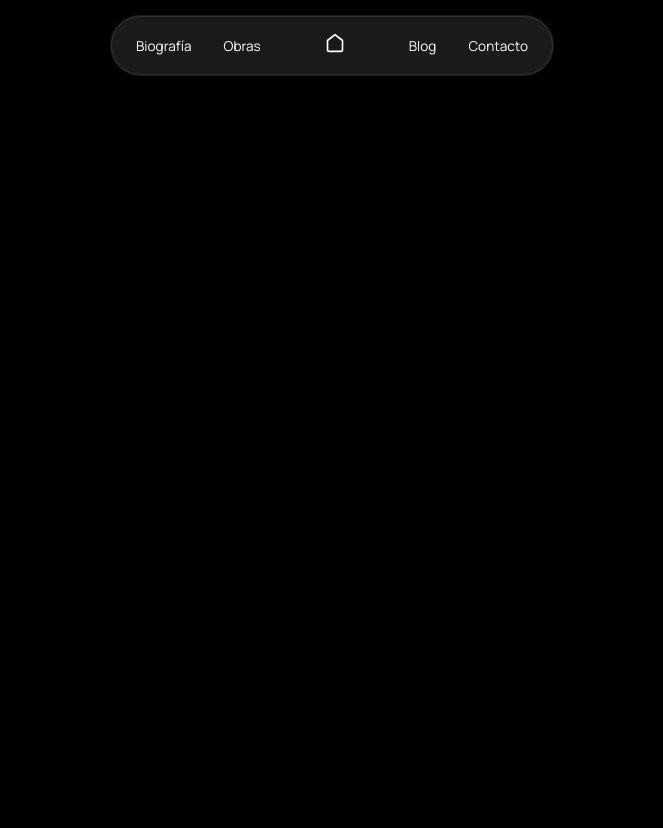
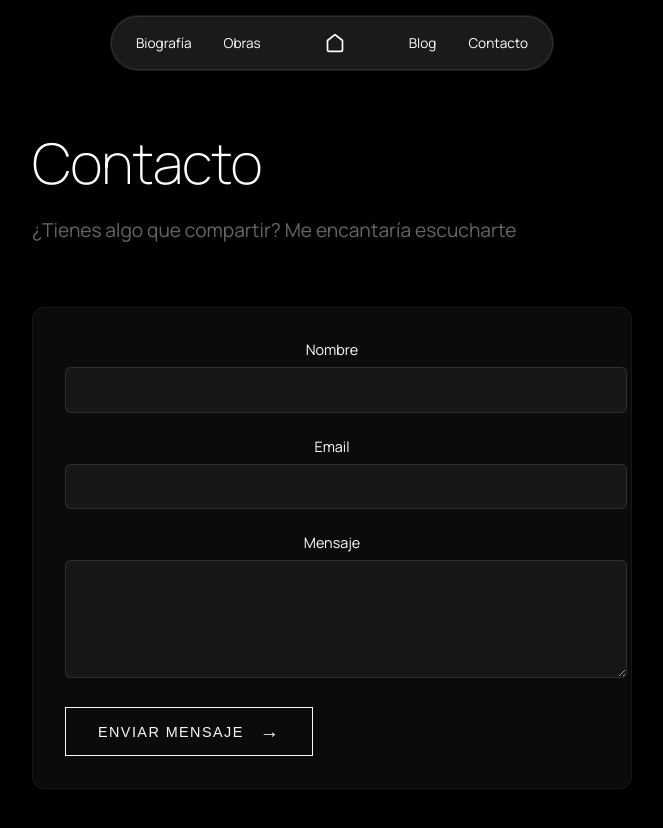
Before and after one commit to carlosrodmor/portfolio-chema, a Vue app: page /contacto in a window 1280 px wide. Shown: the top 828 px of the page, without its empty margins (308-971 px from the left). Built offline with nearby package versions, Linux system fonts and the light colour scheme.

Commit message:
Enhance Navbar styling and update router with new routes. Added flex display and alignment to Navbar for improved layout. Introduced new routes for Blog and Contacto, enhancing navigation options in the application.

```diff
--- a/src/components/Navbar.vue
+++ b/src/components/Navbar.vue
@@ -73,6 +73,9 @@ export default {
   font-size: 0.85rem;
   transition: opacity 0.3s ease;
   white-space: nowrap;
+  display: flex;
+  align-items: center;
+  height: 20px;
 }
 
 .nav-link:hover {
@@ -95,6 +98,8 @@ export default {
   margin: 0 1.5rem;
   padding: 0.5rem;
   transition: transform 0.5s ease-in-out;
+  display: flex;
+  align-items: center;
 }
 
 .home-icon:hover {
--- /dev/null
+++ b/src/components/blog/BlogHeader.vue
@@ -0,0 +1,49 @@
+<template>
+  <div class="blog-header fade-in">
+    <h1>Blog</h1>
+    <p>Reflexiones sobre literatura, tecnología y el occidente asturiano</p>
+  </div>
+</template>
+
+<style scoped>
+.blog-header {
+  text-align: left;
+  margin-bottom: 4rem;
+}
+
+h1 {
+  font-size: 3.5rem;
+  font-weight: 200;
+  margin: 0;
+  color: #ffffff;
+  letter-spacing: -1px;
+}
+
+p {
+  font-size: 1.2rem;
+  color: #666;
+  margin-top: 1rem;
+}
+
+.fade-in {
+  opacity: 0;
+  animation: fadeIn 1s ease-out forwards;
+}
+
+@keyframes fadeIn {
+  from {
+    opacity: 0;
+    transform: translateY(20px);
+  }
+  to {
+    opacity: 1;
+    transform: translateY(0);
+  }
+}
+
+@media (max-width: 768px) {
+  h1 {
+    font-size: 2.5rem;
+  }
+}
+</style>
--- /dev/null
+++ b/src/components/blog/BlogPosts.vue
@@ -0,0 +1,105 @@
+<template>
+  <div class="blog-posts">
+    <article v-for="(post, index) in posts" :key="index" class="post-card fade-in" :style="{ animationDelay: `${index * 0.2}s` }">
+      <div class="post-date">{{ post.date }}</div>
+      <h2>{{ post.title }}</h2>
+      <p>{{ post.excerpt }}</p>
+      <div class="post-tags">
+        <span v-for="tag in post.tags" :key="tag" class="tag">{{ tag }}</span>
+      </div>
+    </article>
+  </div>
+</template>
+
+<script>
+export default {
+  name: 'BlogPosts',
+  data() {
+    return {
+      posts: [
+        {
+          title: 'La importancia de preservar el dialecto occidental',
+          excerpt: 'Reflexiones sobre la conservación de nuestra lengua y su importancia en la identidad cultural.',
+          date: 'Mayo 15, 2024',
+          tags: ['Literatura', 'Cultura']
+        },
+        {
+          title: 'Tecnología y tradición: un balance necesario',
+          excerpt: 'Cómo la modernidad puede convivir con nuestras raíces culturales.',
+          date: 'Abril 28, 2024',
+          tags: ['Tecnología', 'Sociedad']
+        }
+      ]
+    }
+  }
+}
+</script>
+
+<style scoped>
+.blog-posts {
+  display: flex;
+  flex-direction: column;
+  gap: 2rem;
+}
+
+.post-card {
+  background: rgba(17, 17, 17, 0.7);
+  padding: 2rem;
+  border-radius: 12px;
+  border: 1px solid rgba(255, 255, 255, 0.05);
+  transition: all 0.4s ease;
+}
+
+.post-card:hover {
+  transform: translateY(-5px);
+  background: rgba(17, 17, 17, 0.8);
+}
+
+.post-date {
+  color: #666;
+  font-size: 0.9rem;
+  margin-bottom: 1rem;
+}
+
+h2 {
+  color: #ffffff;
+  font-size: 1.8rem;
+  font-weight: 300;
+  margin-bottom: 1rem;
+}
+
+p {
+  color: #999;
+  line-height: 1.6;
+  margin-bottom: 1.5rem;
+}
+
+.post-tags {
+  display: flex;
+  gap: 0.5rem;
+}
+
+.tag {
+  background: rgba(255, 255, 255, 0.1);
+  padding: 0.3rem 0.8rem;
+  border-radius: 20px;
+  font-size: 0.8rem;
+  color: #666;
+}
+
+.fade-in {
+  opacity: 0;
+  animation: fadeIn 0.8s ease-out forwards;
+}
+
+@keyframes fadeIn {
+  from {
+    opacity: 0;
+    transform: translateY(20px);
+  }
+  to {
+    opacity: 1;
+    transform: translateY(0);
+  }
+}
+</style>
--- /dev/null
+++ b/src/components/contacto/ContactForm.vue
@@ -0,0 +1,128 @@
+<template>
+  <form class="contact-form fade-in" @submit.prevent="handleSubmit">
+    <div class="form-group">
+      <label for="nombre">Nombre</label>
+      <input type="text" id="nombre" v-model="formData.nombre" required />
+    </div>
+
+    <div class="form-group">
+      <label for="email">Email</label>
+      <input type="email" id="email" v-model="formData.email" required />
+    </div>
+
+    <div class="form-group">
+      <label for="mensaje">Mensaje</label>
+      <textarea id="mensaje" v-model="formData.mensaje" rows="5" required></textarea>
+    </div>
+
+    <button type="submit" class="submit-button">
+      Enviar mensaje
+      <span class="arrow">→</span>
+    </button>
+  </form>
+</template>
+
+<script>
+export default {
+  name: 'ContactForm',
+  data() {
+    return {
+      formData: {
+        nombre: '',
+        email: '',
+        mensaje: ''
+      }
+    }
+  },
+  methods: {
+    handleSubmit() {
+      // Aquí iría la lógica para enviar el formulario
+      console.log('Formulario enviado:', this.formData)
+    }
+  }
+}
+</script>
+
+<style scoped>
+.contact-form {
+  background: rgba(17, 17, 17, 0.7);
+  padding: 2rem;
+  border-radius: 12px;
+  border: 1px solid rgba(255, 255, 255, 0.05);
+}
+
+.form-group {
+  margin-bottom: 1.5rem;
+}
+
+label {
+  display: block;
+  color: #fff;
+  margin-bottom: 0.5rem;
+  font-size: 0.9rem;
+}
+
+input,
+textarea {
+  width: 100%;
+  padding: 0.8rem;
+  background: rgba(255, 255, 255, 0.05);
+  border: 1px solid rgba(255, 255, 255, 0.1);
+  border-radius: 6px;
+  color: #fff;
+  font-family: inherit;
+}
+
+input:focus,
+textarea:focus {
+  outline: none;
+  border-color: rgba(255, 255, 255, 0.3);
+}
+
+.submit-button {
+  background: transparent;
+  color: #fafafa;
+  border: 1px solid #fafafa;
+  padding: 0.8rem 2rem;
+  font-size: 0.9rem;
+  letter-spacing: 0.1em;
+  text-transform: uppercase;
+  cursor: pointer;
+  display: flex;
+  align-items: center;
+  gap: 1rem;
+  transition: all 0.4s ease;
+  font-weight: 300;
+}
+
+.arrow {
+  font-size: 1.2rem;
+  transition: transform 0.4s ease;
+}
+
+.submit-button:hover {
+  background-color: #fafafa;
+  color: #000000;
+  transform: translateY(-2px);
+}
+
+.submit-button:hover .arrow {
+  transform: translateX(5px);
+}
+
+.fade-in {
+  opacity: 0;
+  animation: fadeIn 0.8s ease-out forwards;
+}
+
+@keyframes fadeIn {
+  from {
+    opacity: 0;
+    transform: translateY(20px);
+  }
+  to {
+    opacity: 1;
+    transform: translateY(0);
+  }
+}
+</style>
--- /dev/null
+++ b/src/components/contacto/ContactHeader.vue
@@ -0,0 +1,49 @@
+<template>
+  <div class="contact-header fade-in">
+    <h1>Contacto</h1>
+    <p>¿Tienes algo que compartir? Me encantaría escucharte</p>
+  </div>
+</template>
+
+<style scoped>
+.contact-header {
+  text-align: left;
+  margin-bottom: 4rem;
+}
+
+h1 {
+  font-size: 3.5rem;
+  font-weight: 200;
+  margin: 0;
+  color: #ffffff;
+  letter-spacing: -1px;
+}
+
+p {
+  font-size: 1.2rem;
+  color: #666;
+  margin-top: 1rem;
+}
+
+.fade-in {
+  opacity: 0;
+  animation: fadeIn 1s ease-out forwards;
+}
+
+@keyframes fadeIn {
+  from {
+    opacity: 0;
+    transform: translateY(20px);
+  }
+  to {
+    opacity: 1;
+    transform: translateY(0);
+  }
+}
+
+@media (max-width: 768px) {
+  h1 {
+    font-size: 2.5rem;
+  }
+}
+</style>
--- a/src/router/index.js
+++ b/src/router/index.js
@@ -15,17 +15,17 @@ const routes = [
     path: '/obras',
     name: 'Obras',
     component: () => import('@/views/Obras.vue')
+  },
+  {
+    path: '/blog',
+    name: 'Blog',
+    component: () => import('@/views/Blog.vue')
+  },
+  {
+    path: '/contacto',
+    name: 'Contacto',
+    component: () => import('@/views/Contacto.vue')
   }
-  //   {
-  //     path: '/blog',
-  //     name: 'Blog',
-  //     component: () => import('@/views/Blog.vue')
-  //   },
-  //   {
-  //     path: '/contacto',
-  //     name: 'Contacto',
-  //     component: () => import('@/views/Contacto.vue')
-  //   }
 ]
 
 const router = createRouter({
--- /dev/null
+++ b/src/views/Blog.vue
@@ -0,0 +1,40 @@
+<template>
+  <div class="blog">
+    <section class="blog-content">
+      <BlogHeader />
+      <BlogPosts />
+    </section>
+  </div>
+</template>
+
+<script>
+import BlogHeader from '@/components/blog/BlogHeader.vue'
+import BlogPosts from '@/components/blog/BlogPosts.vue'
+
+export default {
+  name: 'BlogView',
+  components: {
+    BlogHeader,
+    BlogPosts
+  }
+}
+</script>
+
+<style scoped>
+.blog {
+  min-height: 100vh;
+  background-color: #000000;
+  padding: 4rem 2rem;
+}
+
+.blog-content {
+  max-width: 800px;
+  margin: 0 auto;
+}
+
+@media (max-width: 768px) {
+  .blog {
+    padding: 2rem 1rem;
+  }
+}
+</style>
--- /dev/null
+++ b/src/views/Contacto.vue
@@ -0,0 +1,40 @@
+<template>
+  <div class="contacto">
+    <section class="contacto-content">
+      <ContactHeader />
+      <ContactForm />
+    </section>
+  </div>
+</template>
+
+<script>
+import ContactHeader from '@/components/contacto/ContactHeader.vue'
+import ContactForm from '@/components/contacto/ContactForm.vue'
+
+export default {
+  name: 'ContactoView',
+  components: {
+    ContactHeader,
+    ContactForm
+  }
+}
+</script>
+
+<style scoped>
+.contacto {
+  min-height: 100vh;
+  background-color: #000000;
+  padding: 4rem 2rem;
+}
+
+.contacto-content {
+  max-width: 600px;
+  margin: 0 auto;
+}
+
+@media (max-width: 768px) {
+  .contacto {
+    padding: 2rem 1rem;
+  }
+}
+</style>
```
